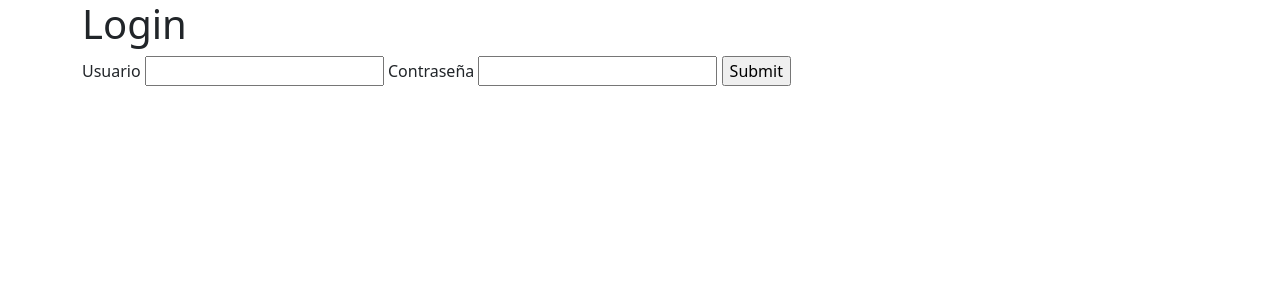
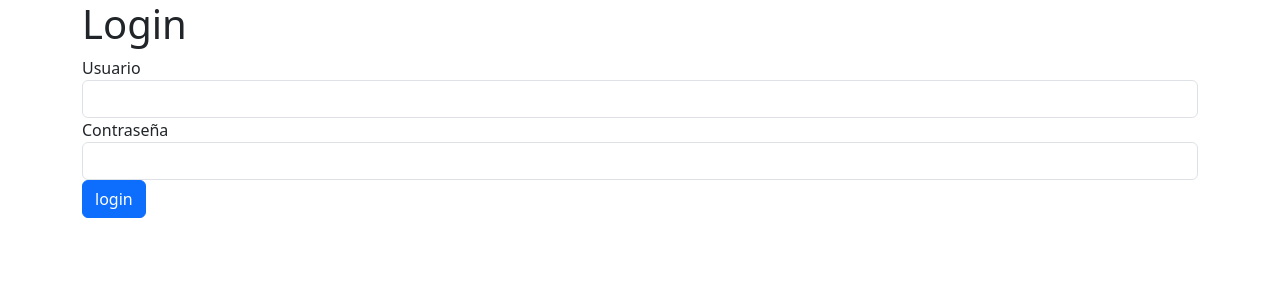
Before and after one commit to JavierBrizuela/Tienda_online, a Django app: page /users/login/ in a window 1280 px wide. Shown: the top 300 px of the page. Run offline with Django 4.2, Linux system fonts and the light colour scheme.

Commit message:
segundo commit

```diff
--- a/users/templates/users/login.html
+++ b/users/templates/users/login.html
@@ -3,20 +3,28 @@
 <head>
     <meta charset="UTF-8">
     <meta name="viewport" content="width=device-width, initial-scale=1.0">
-    <title>Document</title>
+    <title>Login</title>
     <link href="https://cdn.jsdelivr.net/npm/bootstrap@5.3.0/dist/css/bootstrap.min.css" rel="stylesheet" integrity="sha384-9ndCyUaIbzAi2FUVXJi0CjmCapSmO7SnpJef0486qhLnuZ2cdeRhO02iuK6FUUVM" crossorigin="anonymous">
 </head>
 <body>
     <div class="container">
         <h1>Login</h1>
-        <form method="POST">
-            {% csrf_token %}
-            <label for="user">Usuario</label>
-            <input type="text" id="user">
-            <label for="password">Contraseña</label>
-            <input type="password" id="password">
-            <input type="submit">
-        </form>
+        <div class="row">
+            <div class="col">
+                <form method="POST">
+                    {% csrf_token %}
+                    <div class="form-group">
+                        <label for="username">Usuario</label>
+                        <input type="text" name="username" class="form-control">
+                    </div>
+                    <div class="form-group">
+                        <label for="password">Contraseña</label>
+                        <input type="password" name="password" class="form-control">
+                    </div>
+                    <button type="submit" class="btn btn-primary" >login</button>
+                </form>
+            </div>
+        </div>
     </div>
     <script src="https://cdn.jsdelivr.net/npm/bootstrap@5.3.0/dist/js/bootstrap.bundle.min.js" integrity="sha384-geWF76RCwLtnZ8qwWowPQNguL3RmwHVBC9FhGdlKrxdiJJigb/j/68SIy3Te4Bkz" crossorigin="anonymous"></script>
 </body>
--- a/users/urls.py
+++ b/users/urls.py
@@ -1,6 +1,6 @@
 from django.urls import path
-from .views import login
+from .views import login_view
 
 urlpatterns = [
-    path('', login, name='login')
+    path('', login_view, name='login')
 ]
--- a/users/views.py
+++ b/users/views.py
@@ -1,9 +1,16 @@
-from django.shortcuts import render
+from django.shortcuts import render, redirect
+from django.contrib.auth import login, authenticate
+
 
 # Create your views here.
 
-def login(request):
+def login_view(request):
     if request.method == 'POST':
         username = request.POST.get('username')
         password = request.POST.get('password')
+        user = authenticate(username=username, password=password)
+
+        if user:
+            login(request, user)
+            return redirect('index')
     return render(request, 'users/login.html', {})
```
Also changed, not shown: db.sqlite3.
